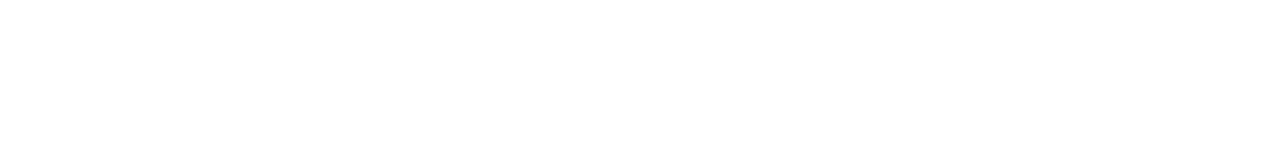
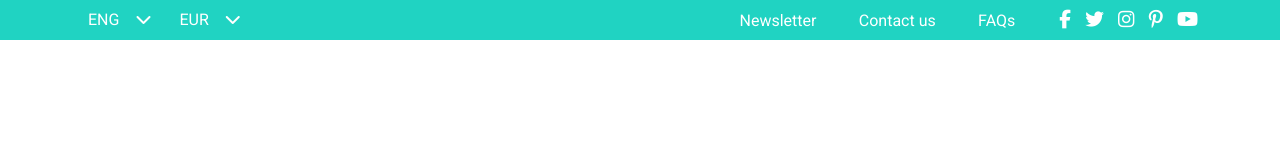
Before and after one commit to Yoinkerz/Tasks, a plain HTML site: page index.html in a window 1280 px wide. Drawn offline with nearby package versions, Linux system fonts and the light colour scheme.

Commit message:
top menu completed

```diff
--- a/css/style.css
+++ b/css/style.css
@@ -31,7 +31,85 @@
     --border-radius-medium: 25px;
     --border-radius-rounded: 50%;
 }
+/*general*/
+html, body {
+    font-size: 16px;
+    line-height: 1.5;
+    font-family: var(--font-roboto);
+    font-weight: var(--font-weight-regular);
+    color: var(--color-theme-dark);
+}
 
-html {
-    font-size: 16px;
+
+
+/* top-menu*/
+.top-menu {
+    background-color: var(--color-theme);
+    color: var(--color-white);
+    height: 40px;
 }
+    .top-menu .container {
+        height: 100%;
+        display: flex;
+        justify-content: space-between;
+        align-items: center;
+    }
+
+    .top-menu .site-settings {
+        display: flex;
+    }
+
+        .top-menu .site-settings .dropdown-theme {
+            background-color: var(--color-theme);
+            color: var(--color-white);
+        }
+
+        .top-menu .site-settings .dropdown-theme button {
+            background-color: var(--color-theme);
+            color: var(--color-white);
+            border: none;
+        }
+            .top-menu .site-settings .dropdown-theme button:hover {
+                color: var(--color-theme-dark);
+            }
+
+        .top-menu .site-settings .dropdown-theme .dropdown-menu {
+            background-color: var(--color-theme);
+            color: var(--color-white);
+            border: none;
+            width: 250px;
+            margin-top: 3rem;
+        }
+            .top-menu .site-settings .dropdown-theme .dropdown-item {
+                background-color: var(--color-theme);
+                color: var(--color-white);
+                border: none;
+                width: 100%;
+                margin: 0;
+            }
+                .top-menu .site-settings .dropdown-theme .dropdown-item:hover {
+                    background-color: var(--color-theme-dark);
+                    color: var(--color-white);
+                }
+
+    .top-menu .menu-links a {
+        color: var(--color-white);
+        text-decoration: none;
+        margin: 0 1.2rem;
+    }
+        .top-menu .menu-links a:hover {
+            color: var(--color-theme-dark);
+        }
+
+        .top-menu .menu-links .social-media {
+            margin-left: 1rem;
+            font-size: var(--font-size-14);
+        }
+
+            .top-menu .menu-links .social-media a {
+                margin: 0 0.3rem;
+            }
+
+                .top-menu .menu-links .social-media a:last-child {
+                    margin: 0 0 0 0.3rem;
+                }
--- a/index.html
+++ b/index.html
@@ -12,7 +12,47 @@
 </head>
 <body>
 
+    <header>
+        <div class="top-menu">
+            <div class="container">
+                <div class="site-settings">
+                    <div class="dropdown dropdown-theme me-3">
+                        <button type="button" data-bs-toggle="dropdown" aria-expanded="false">
+                            <span id="selected-language">ENG</span><i class="fa-solid fa-chevron-down ms-3"></i>
+                        </button>
+                        <ul id="languages" class="dropdown-menu dropdown-theme">
+                            <li><a class="dropdown-item" href="#">ENG</a></li>
+                            <li><a class="dropdown-item" href="#">SWE</a></li>
+                        </ul>
+                      </div>
+                      <div class="dropdown dropdown-theme me-3">
+                        <button type="button" data-bs-toggle="dropdown" aria-expanded="false">
+                            <span id="selected-currency">EUR</span><i class="fa-solid fa-chevron-down ms-3"></i>
+                        </button>
+                        <ul id="currencies" class="dropdown-menu dropdown-theme">
+                            <li><a class="dropdown-item" href="#">EUR</a></li>
+                            <li><a class="dropdown-item" href="#">USD</a></li>
+                            <li><a class="dropdown-item" href="#">SEK</a></li>
+                        </ul>
+                      </div>
+                </div>
+                <div class="menu-links">
+                    <a href="#">Newsletter</a>
+                    <a href="#">Contact us</a>
+                    <a href="#">FAQs</a>
+                    <span class="social-media">
+                        <a href="#"><i class="fa-brands fa-facebook-f"></i></a>
+                        <a href="#"><i class="fa-brands fa-twitter"></i></a>
+                        <a href="#"><i class="fa-brands fa-instagram"></i></a>
+                        <a href="#"><i class="fa-brands fa-pinterest-p"></i></a>
+                        <a href="#"><i class="fa-brands fa-youtube"></i></a>
+                    </span>
+                </div>
 
+            </div>
+        </div>
+
+    </header>
 
 </body>
 </html>
```
